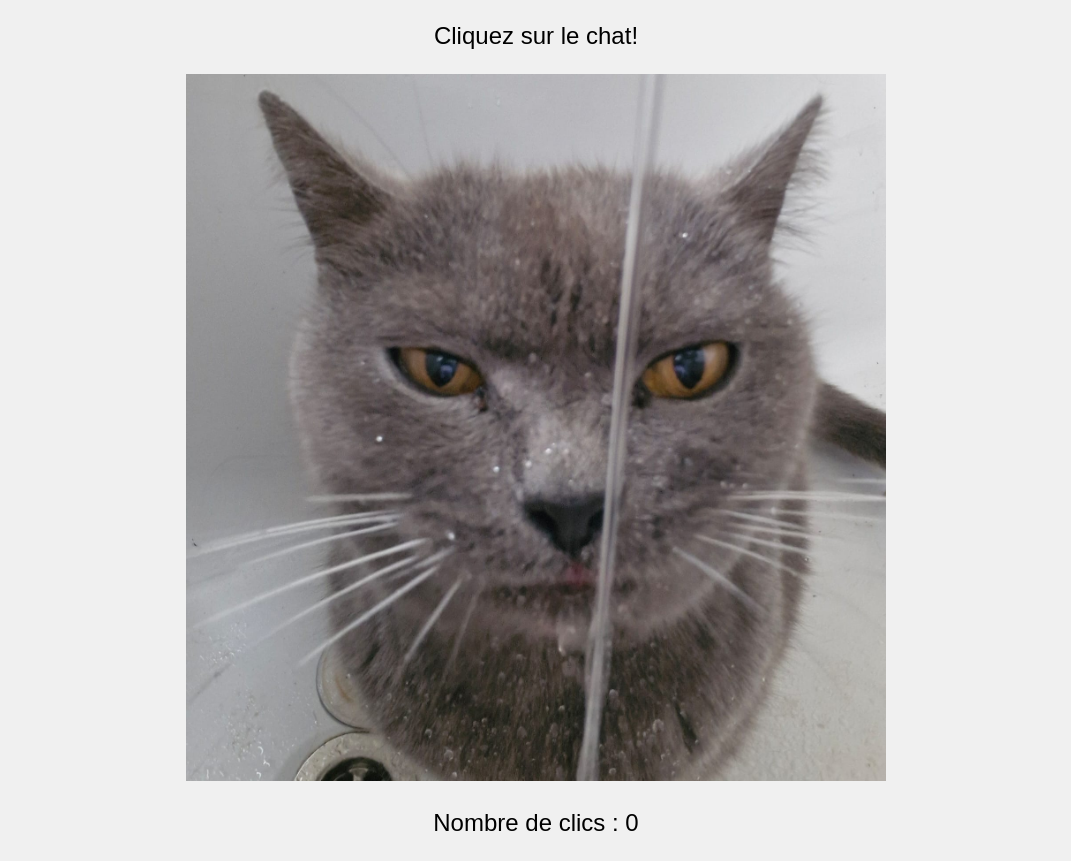
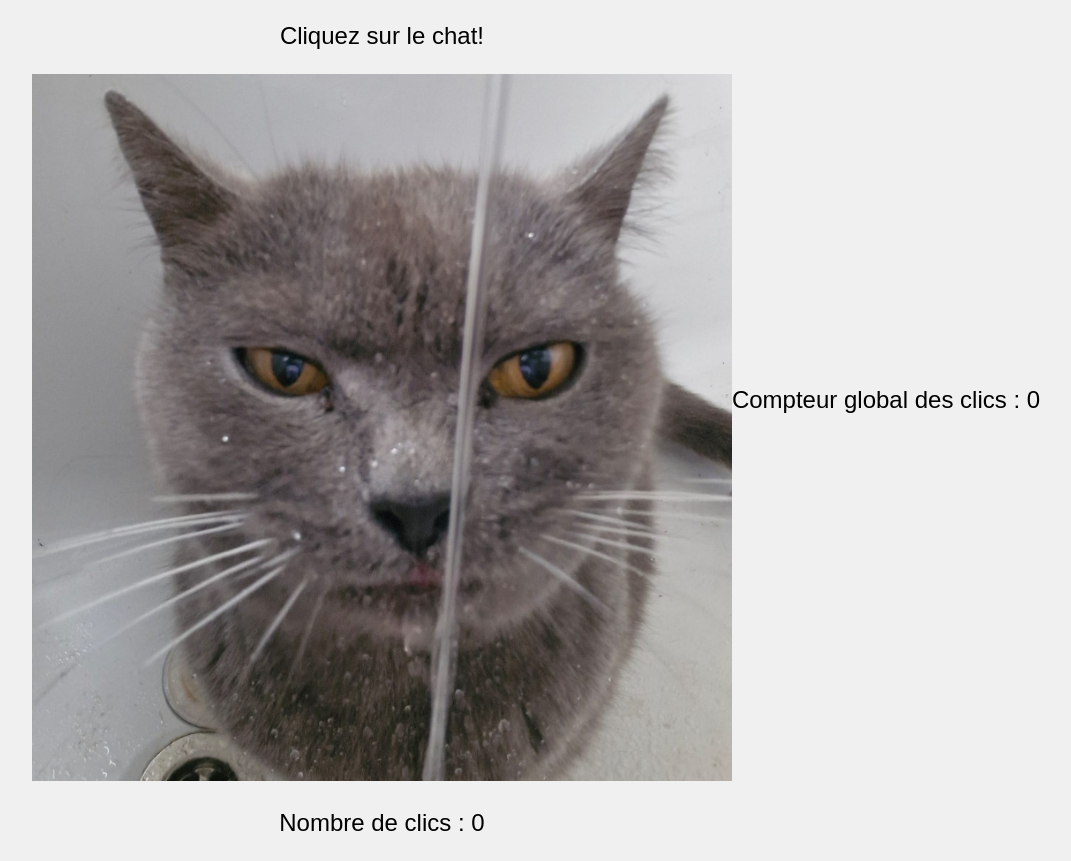
Before and after one commit to GorillePanda/clikcat, a plain HTML site: page index.html in a window 1280 px wide. Shown: the whole page, without its empty margins (104-1175 px from the left). Drawn offline with Linux system fonts and the light colour scheme; no server answers.

Commit message:
Update index.html

```diff
--- a/index.html
+++ b/index.html
@@ -13,6 +13,9 @@
         <img src="cat.jpeg" id="clikcat" alt="ClikCat" onmousedown="pop()" onmouseup="depop()">
         <p>Nombre de clics : <span id="compteur">0</span></p>
     </div>
+    <div>
+        <p>Compteur global des clics : <span id="compteurGlobal">0</span></p>
+    </div>
     <script src="script.js"></script>
 </body>
 </html>
```
